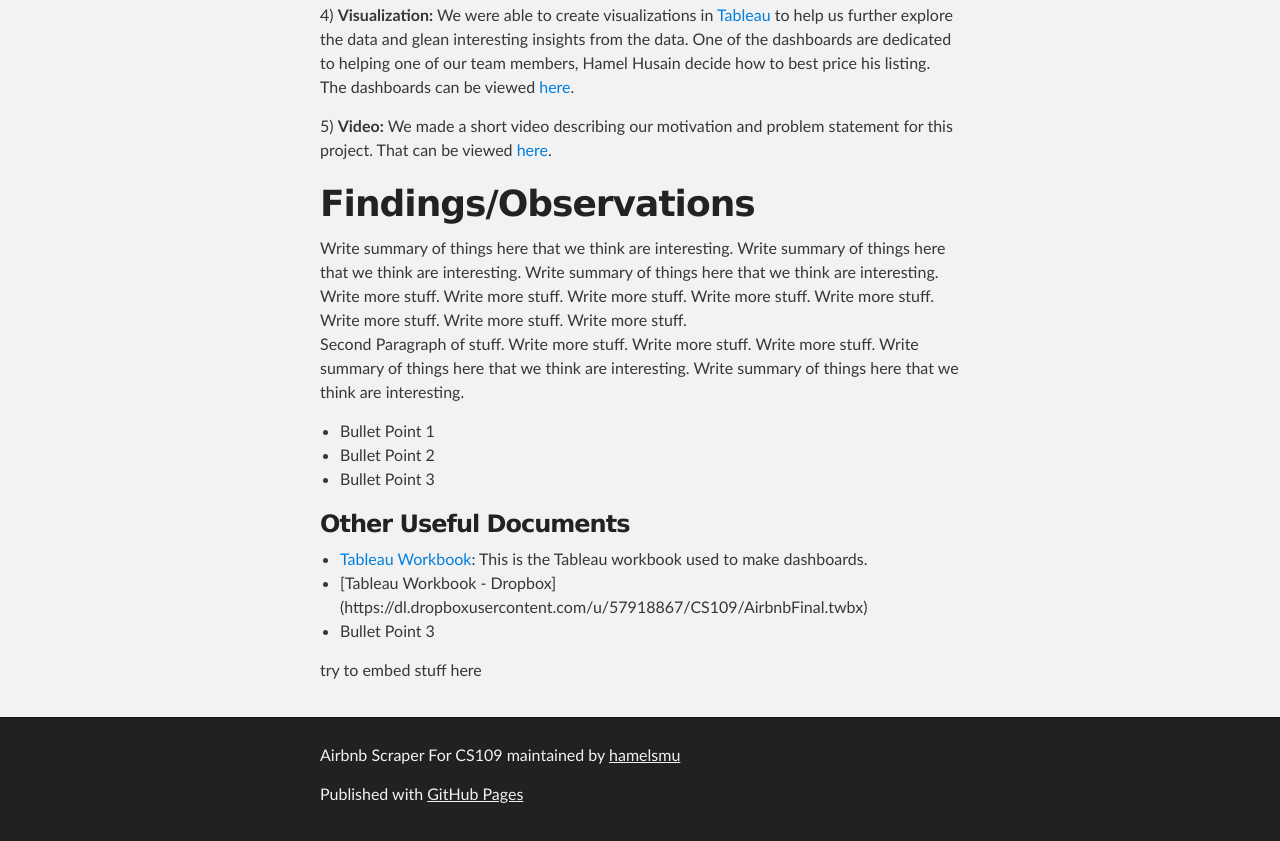
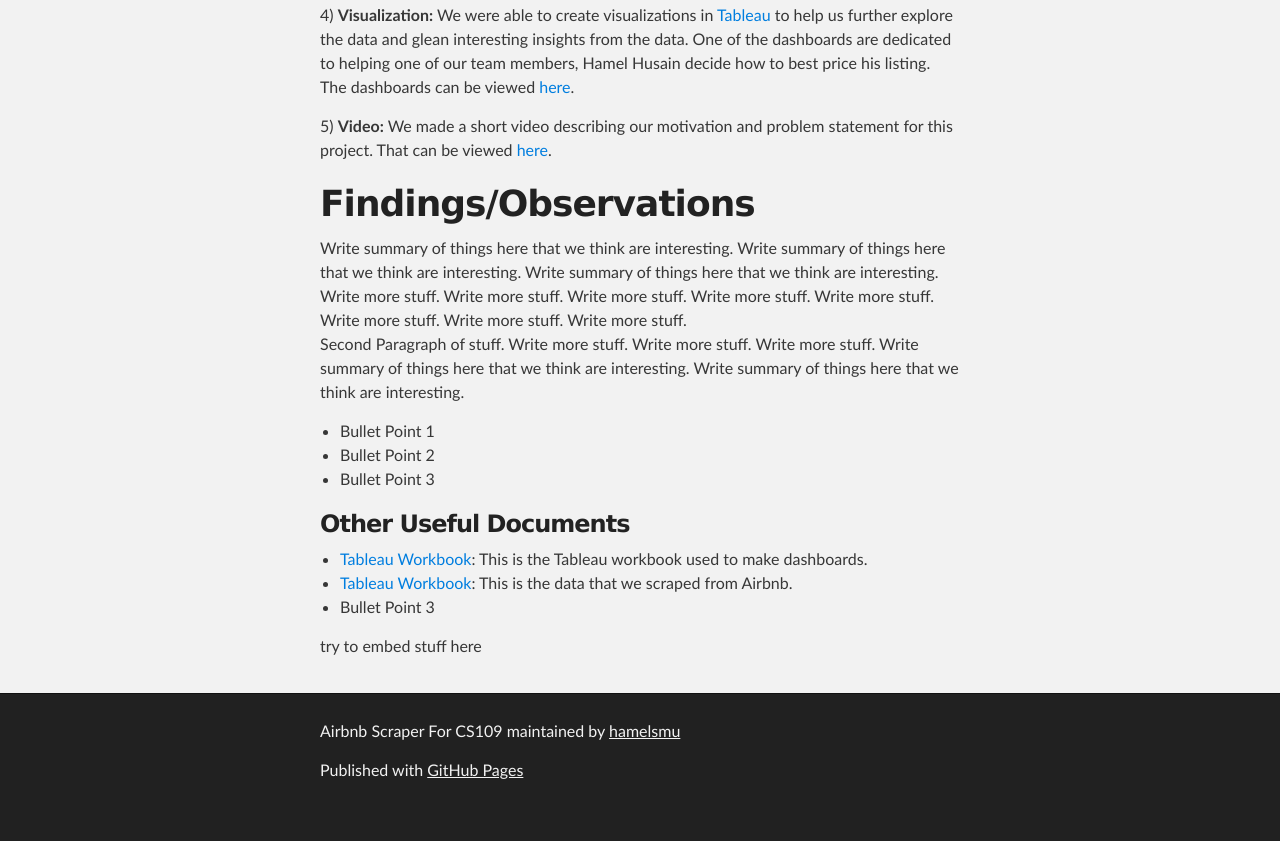
Before and after one commit to alitalib/AirbnbScrape, a plain HTML site: page index.html in a window 1280 px wide. Shown: the part 1399-2240 px from the top of the page. After the commit the page ends 2216 px from the top, so only its background shows below. Drawn offline with Linux system fonts and the light colour scheme.

Commit message:
Update index.html

```diff
--- a/index.html
+++ b/index.html
@@ -92,10 +92,9 @@
 <h3>
 <a id="supporting-info" class="anchor" href="#supporting-info" aria-hidden="true"><span class="octicon octicon-link"></span></a>Other Useful Documents</h3>
 
-
 <ul>
 <li><a href="https://dl.dropboxusercontent.com/u/57918867/CS109/AirbnbFinal.twbx">Tableau Workbook</a>: This is the Tableau workbook used to make dashboards.</li>
-<li>[Tableau Workbook - Dropbox](https://dl.dropboxusercontent.com/u/57918867/CS109/AirbnbFinal.twbx)</li>
+<li><a href="https://dl.dropboxusercontent.com/u/57918867/CS109/airbnbData.csv">Tableau Workbook</a>: This is the data that we scraped from Airbnb.</li>
 <li>Bullet Point 3</li>
 </ul>
 
```
